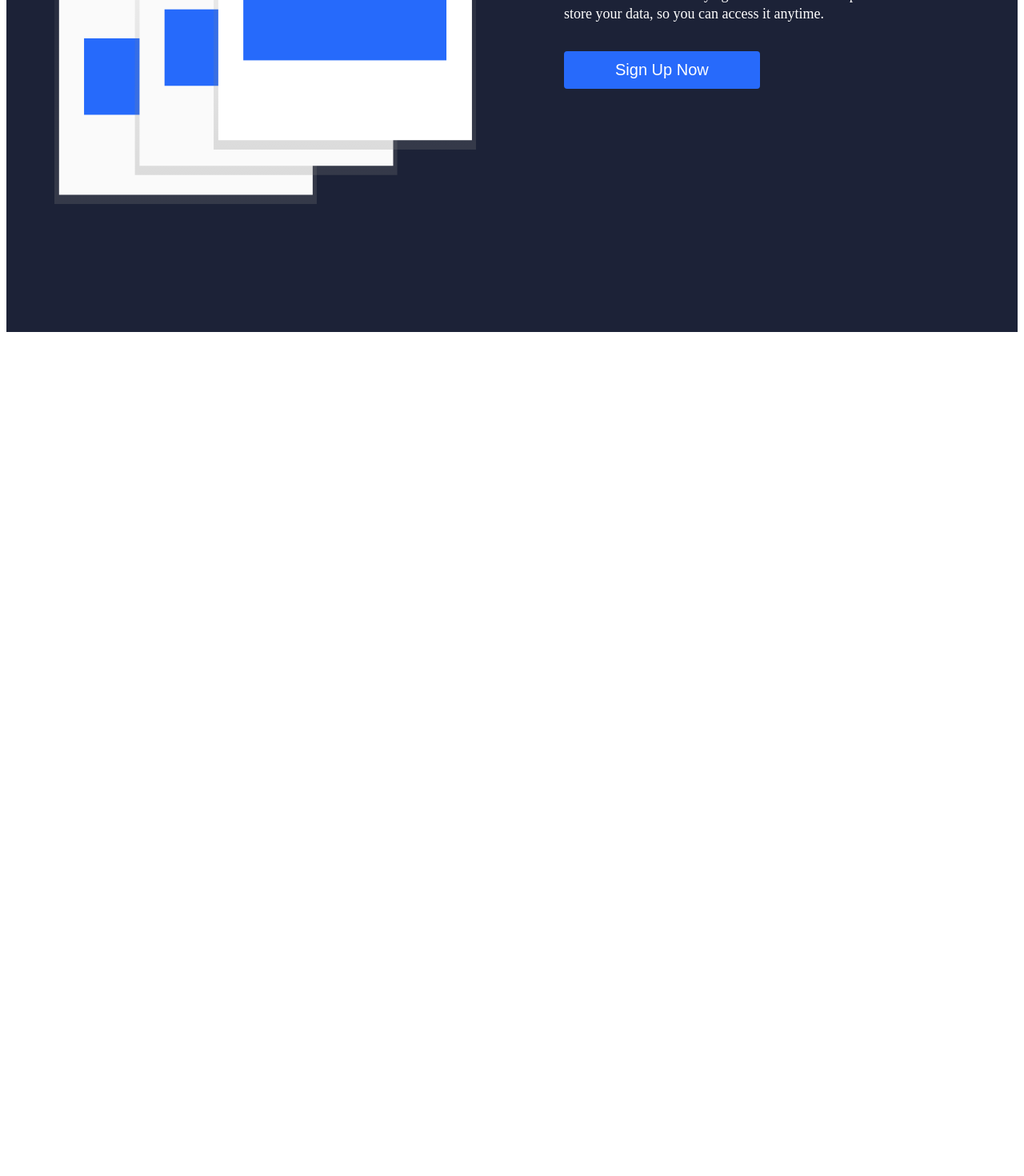
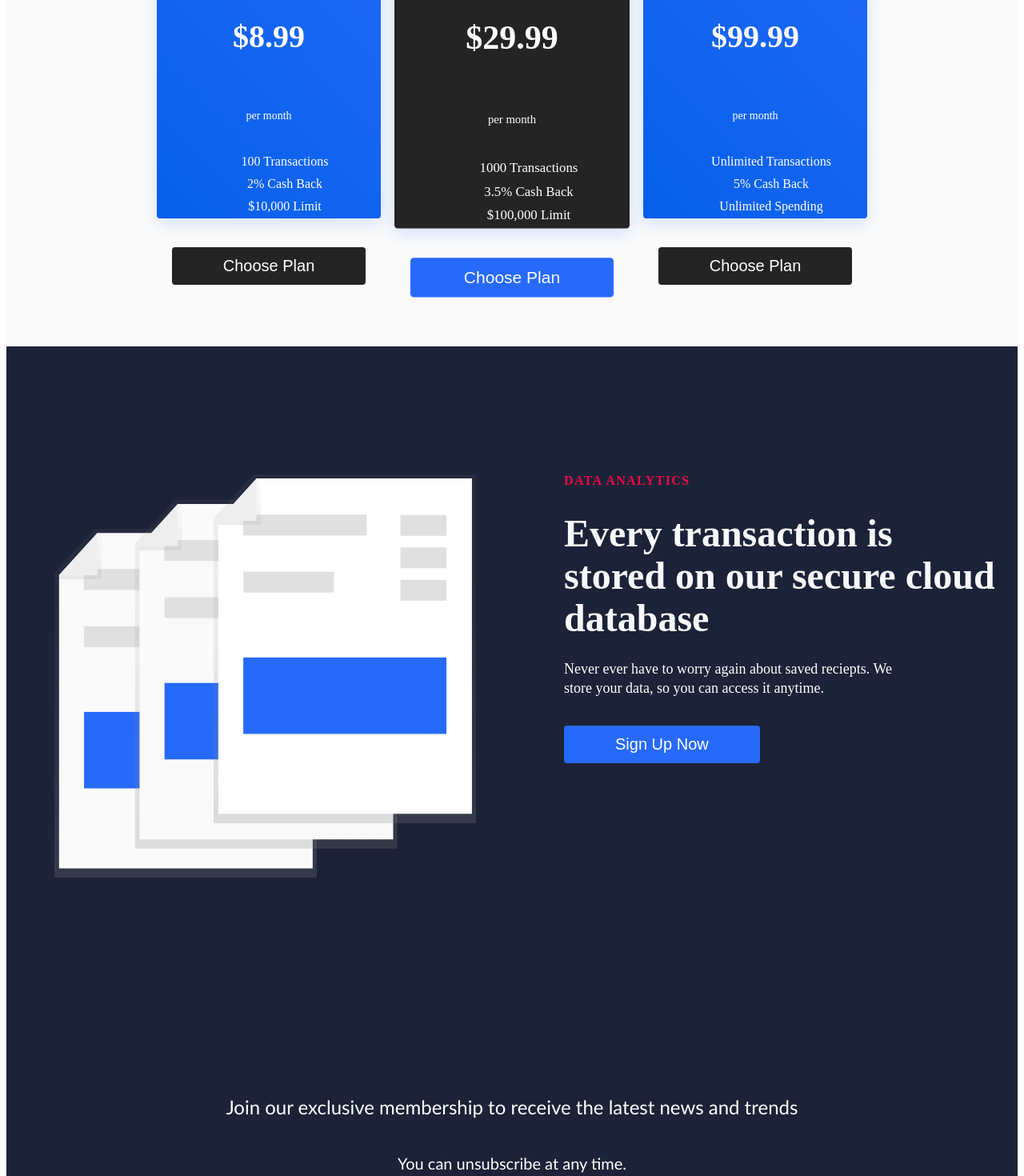
Before and after one commit to georgeokez/website-template1, a React (Create React App) app: page / in a window 1280 px wide. Shown: the part 2920-4390 px from the top of the page at 80% size. Before the commit the page ends 3343 px from the top, so only its background shows below. Built offline with nearby package versions, Linux system fonts and the light colour scheme.

Commit message:
added footer and pricing to homepage

```diff
--- a/src/App.js
+++ b/src/App.js
@@ -1,6 +1,6 @@
 import { Route, BrowserRouter as Router, Switch } from 'react-router-dom';
 import Navbar from './components/navbar/Navbar';
-import Home from './components/pages/HomePage/Home';
+import Home from './components/pages/homePage/Home';
 import './App.css';
 
 function App() {
--- a/src/components/pages/HomePage/Home.js
+++ b/src/components/pages/HomePage/Home.js
@@ -1,5 +1,7 @@
 import React from 'react'
 import HeroSection from '../../heroSection/HeroSection';
+import Footer from '../../footer/Footer';
+import Pricing from '../../pricing/Pricing'
 import {homeObjOne,homeObjTwo,homeObjThree,homeObjFour} from './Data';
 
 function Home() {
@@ -8,7 +10,9 @@ function Home() {
            <HeroSection {...homeObjOne} />
            <HeroSection {...homeObjThree} />
            <HeroSection {...homeObjTwo} />
+           <Pricing />
            <HeroSection {...homeObjFour} />
+           <Footer />
         </>
     )
 }
```
